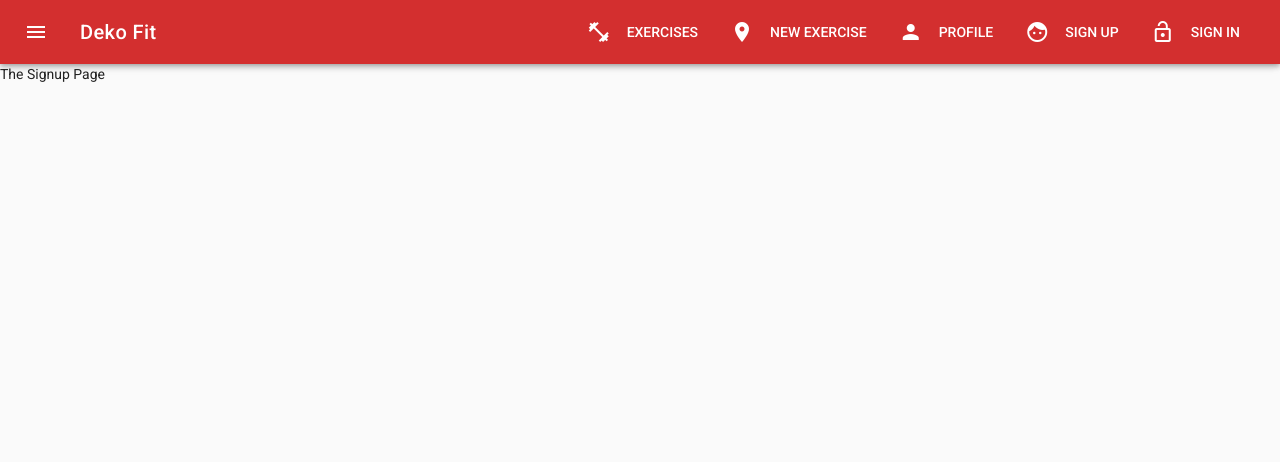
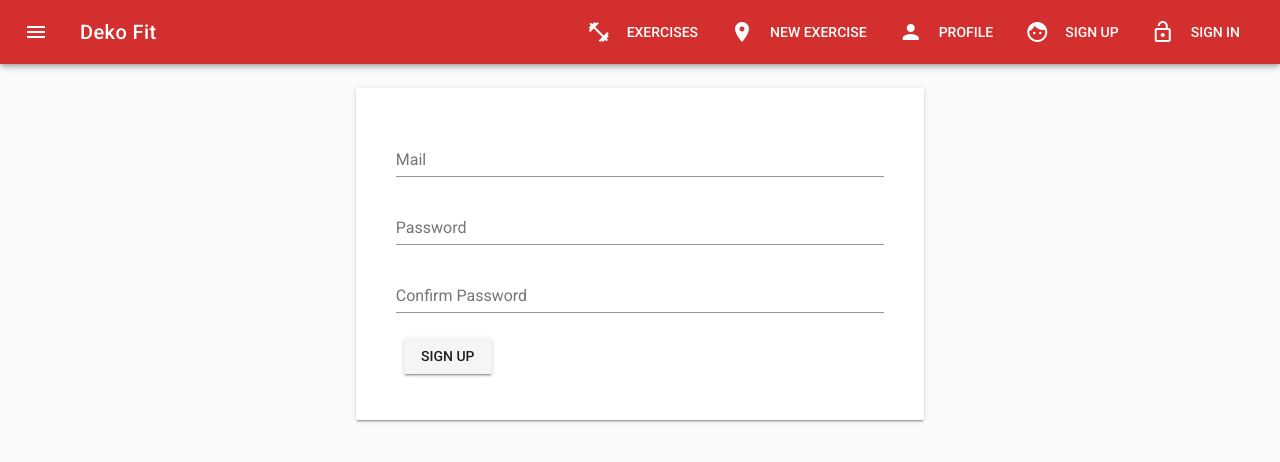
Before and after one commit to Hi9Here/deko-view, a Vue app: page /Signup in a window 1280 px wide. Shown: the top 462 px of the page. Built offline with nearby package versions, Linux system fonts and the light colour scheme.

Commit message:
signup form works locally in a basic way

```diff
--- a/package.json
+++ b/package.json
@@ -11,6 +11,7 @@
     "lint": "eslint --ext .js,.vue src"
   },
   "dependencies": {
+    "firebase": "^5.0.4",
     "vue": "^2.5.2",
     "vue-router": "^3.0.1",
     "vuetify": "^1.0.0",
--- a/src/components/user/Signup.vue
+++ b/src/components/user/Signup.vue
@@ -1,5 +1,81 @@
 <template>
-  <div>
-    <p>The Signup Page</p>
-  </div>
+<v-container>
+  <v-layout>
+    <v-flex xs12 sm6 offset-sm3>
+      <v-card>
+        <v-card-text>
+          <v-container>
+            <form @submit.prevent="onSignup">
+              <v-layout row>
+                <v-flex xs12>
+                  <v-text-field
+                    name="email"
+                    label="Mail"
+                    id="email"
+                    v-model="email"
+                    type="email"
+                    required>
+                  </v-text-field>
+                </v-flex>
+              </v-layout>
+              <v-layout row>
+                <v-flex xs12>
+                  <v-text-field
+                    name="password"
+                    label="Password"
+                    id="password"
+                    v-model="password"
+                    type="password"
+                    required>
+                  </v-text-field>
+                </v-flex>
+              </v-layout>
+              <v-layout row>
+                <v-flex xs12>
+                  <v-text-field
+                    name="confirmPassword"
+                    label="Confirm Password"
+                    id="confirmPassword"
+                    v-model="confirmPassword"
+                    type="password"
+                    :rules="[comparePasswords]">
+                  </v-text-field>
+                </v-flex>
+              </v-layout>
+              <v-layout row>
+                <v-flex xs12>
+                  <v-btn type="submit">Sign Up</v-btn>
+                </v-flex>
+              </v-layout>
+            </form>
+          </v-container>
+        </v-card-text>
+      </v-card>
+    </v-flex>
+  </v-layout>
+</v-container>
 </template>
+
+<script>
+  export default {
+    data () {
+      return {
+        email: '',
+        password: '',
+        confirmPassword: ''
+      }
+    },
+    computed: {
+      comparePasswords () {
+        // TODO
+        return this.password !== this.confirmPassword ? 'Passwords do not match' : ''
+      }
+    },
+    methods: {
+      onSignup () {
+        // Vuex
+        console.log({email: this.email, password: this.password, confirmPassword: this.confirmPassword});
+      }
+    }
+  }
+</script>
--- a/src/main.js
+++ b/src/main.js
@@ -2,6 +2,7 @@
 // (runtime-only or standalone) has been set in webpack.base.conf with an alias.
 import Vue from 'vue'
 import App from './App'
+import * as firebase from 'firebase'
 import router from './router'
 import Vuetify from 'vuetify'
 import 'vuetify/dist/vuetify.min.css'
@@ -17,5 +18,14 @@
   router,
   store,
   components: { App },
-  template: '<App/>'
+  template: '<App/>',
+  created() {
+    firebase.initializeApp({
+      apiKey: 'AIzaSyDiXAmAbzhAJx02ctlSiyUqX2_lAP2xPjw',
+      authDomain: 'deko-fit-dev.firebaseapp.com',
+      databaseURL: 'https://deko-fit-dev.firebaseio.com',
+      projectId: 'deko-fit-dev',
+      storageBucket: 'deko-fit-dev.appspot.com'
+    })
+  }
 })
```
Also changed, not shown: 1 other file (tests, documents, lock files or other folders).
